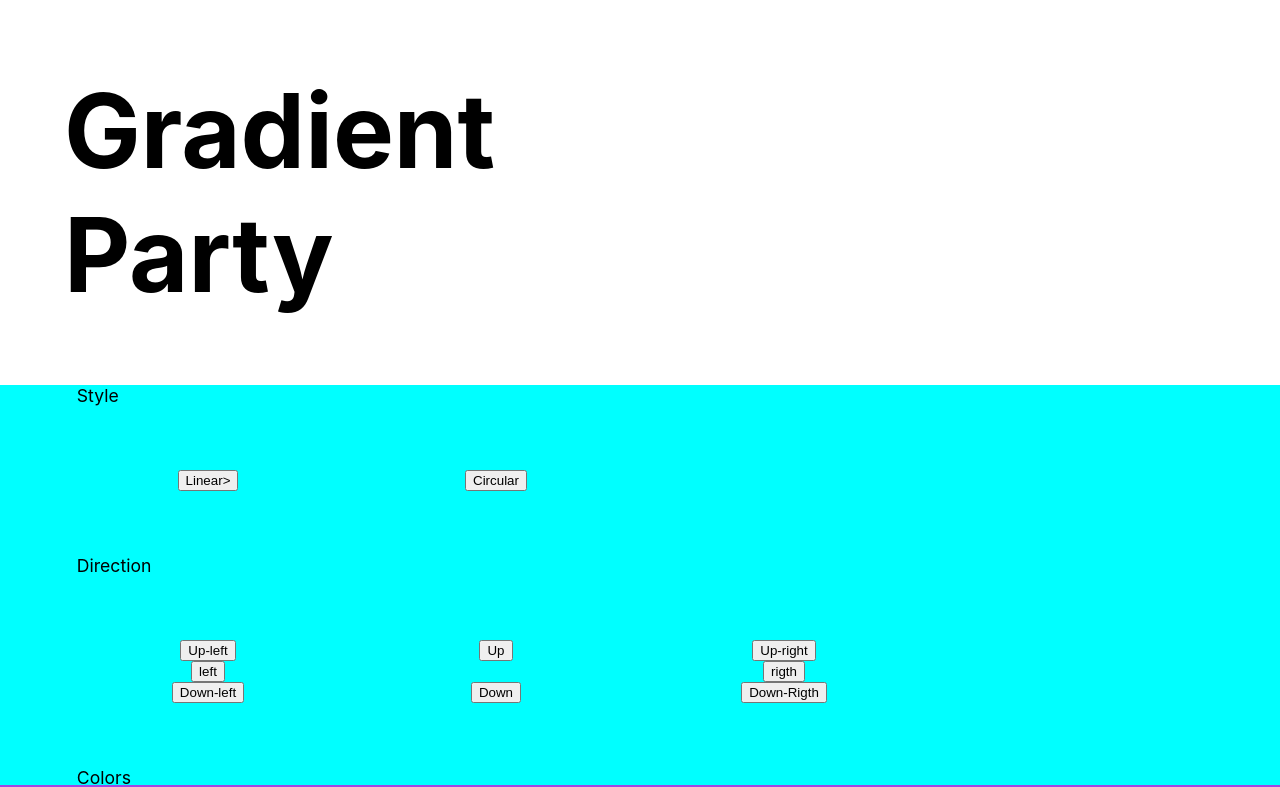
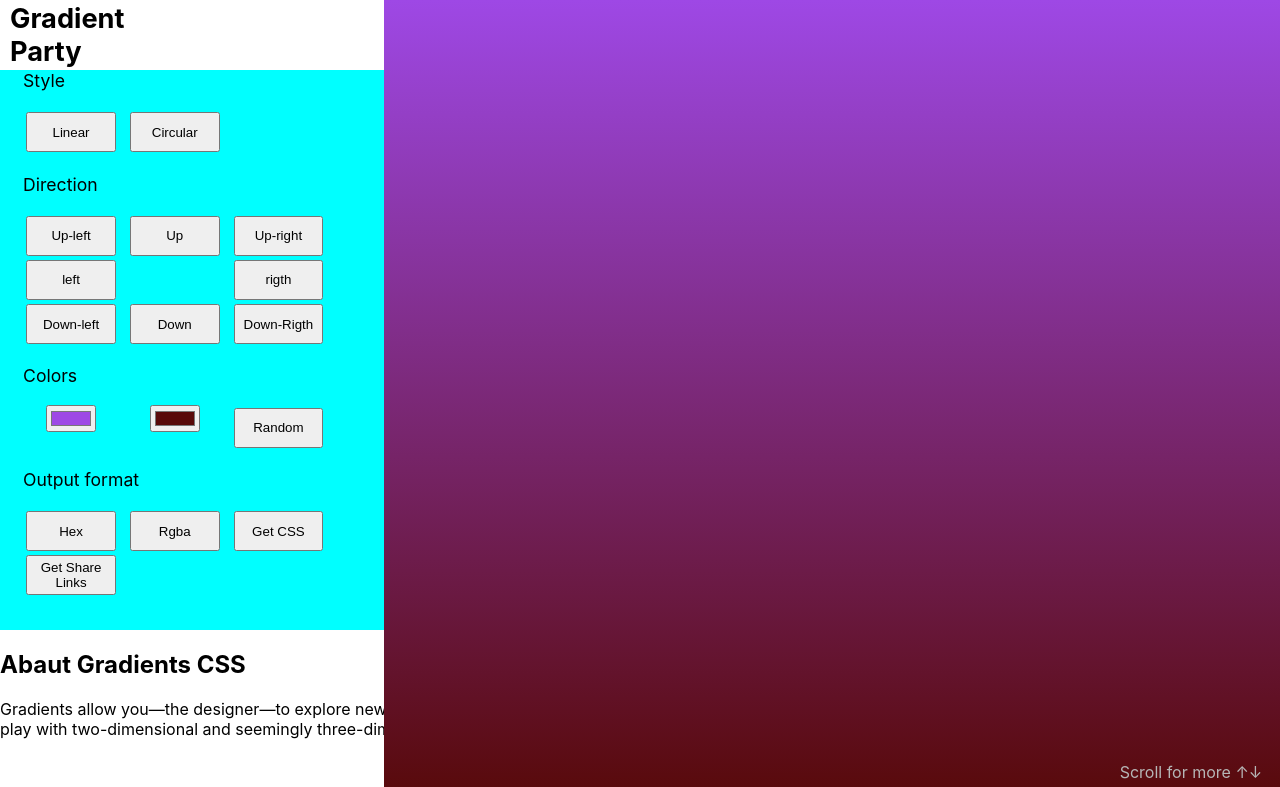
Before and after one commit to CarolinaCasas-zz/Gradient-party, a React (Create React App) app: page / in a window 1280 px wide. Shown: the top 787 px of the page. Built offline with nearby package versions, Linux system fonts and the light colour scheme.

Commit message:
responsiveDesktop

```diff
--- a/package.json
+++ b/package.json
@@ -7,6 +7,7 @@
     "@testing-library/react": "^12.1.2",
     "@testing-library/user-event": "^13.5.0",
     "react": "^17.0.2",
+    "react-copy-to-clipboard": "^5.0.4",
     "react-dom": "^17.0.2",
     "react-icons": "^4.3.1",
     "react-scripts": "5.0.0",
--- a/src/SectionPage/EditGradiantBar.css
+++ b/src/SectionPage/EditGradiantBar.css
@@ -19,7 +19,7 @@
 
 .EditBar_groupButtons_grid{
     display: grid;
-    grid-template-columns: 25% 25% 25%;
+    grid-template-columns: 30% 30% 30%;
     justify-items: center;
     margin: 5%;
 }
@@ -31,6 +31,54 @@
 }
 
 .sampleColor{
+    align-items: flex-end;
+    display: flex;
+    height: 40vh;
+    justify-content: flex-end;
     width: 100vw;
-    height: 40vh;
 }
+
+.sampleColor_scrollMesagge{
+color: rgb(182, 182, 182);
+font-size: 100%;
+margin: 2%;
+}
+
+button{
+    width: 20vw;
+    height: 5vh;
+    margin-top: 2%;
+    margin-bottom: 2%;
+}
+
+
+@media only screen and (min-width: 800px) {
+
+    .contentSampleColor{
+display: flex;
+
+    }
+    .EditBar{
+        width:30vw; height:70vh;
+    }
+
+    .sampleColor{
+        position: absolute;
+        margin-left: 30%;
+        top: 0px;
+        height: 100vh;
+        width: 70vw;
+    }
+
+    .EditBar_groupButtons_grid{
+        grid-template-columns: 30% 30% 30%;
+        margin: 5%;
+    }
+
+    button{
+        width: 7vw;
+        height: 5vh;
+        margin-top: 2%;
+        margin-bottom: 2%;
+    }
+  }
--- a/src/SectionPage/EditGradiantBar.js
+++ b/src/SectionPage/EditGradiantBar.js
@@ -1,35 +1,36 @@
-/* eslint-disable react-hooks/exhaustive-deps */
 import React, { useState } from "react";
+import { CopyToClipboard } from "react-copy-to-clipboard"
 import "./EditGradiantBar.css";
 
 const EditGradiantBar = () => {
-   const [direction, setdirection]= useState("");
-   const [styles, setstyles]= useState("linear-gradient");
-   const [color1, setColor1]= useState("#9e48e5");
-   const [color2, setColor2]= useState("#580909");
+    const [direction, setdirection] = useState("");
+    const [styles, setstyles] = useState("linear-gradient");
+    const [color1, setColor1] = useState("#9e48e5");
+    const [color2, setColor2] = useState("#580909");
 
-let sampleColorStyle ={
-    backgroundImage: styles+"("+direction+color1+","+color2+")",
+
+    const sampleColorStyle = {
+        backgroundImage: styles + "(" + direction + color1 + "," + color2 + ")",
     };
 
     console.log(sampleColorStyle);
     return (
 
-        <>
+        <div className="contentSampleColor">
             <section className="EditBar">
 
                 <span className="EditBar_subtitle">Style</span>
-                <section className="EditBar_groupButtons_grid" onClick={(e)=>{setstyles(e.target.dataset.style)}}>
-                    <button data-style="linear-gradient">Linear></button>
+                <section className="EditBar_groupButtons_grid" onClick={(e) => { setstyles(e.target.dataset.style) }}>
+                    <button data-style="linear-gradient">Linear</button>
                     <button data-style="radial-gradient">Circular</button>
                 </section>
                 <span className="EditBar_subtitle" >Direction</span>
-                <section className="EditBar_groupButtons_grid" onClick={(e)=>{styles==="radial-gradient" ? setdirection(e.target.dataset.radialdirection): setdirection(e.target.dataset.direction)}}>
+                <section className="EditBar_groupButtons_grid" onClick={(e) => { styles === "radial-gradient" ? setdirection(e.target.dataset.radialdirection) : setdirection(e.target.dataset.direction) }}>
                     <button data-direction="to top left," data-radialdirection="at top left,">Up-left</button>
                     <button data-direction="to top," data-radialdirection="at top,">Up</button>
-                <button data-direction="to top right, "data-radialdirection="at top right,">Up-right</button>
+                    <button data-direction="to top right, " data-radialdirection="at top right,">Up-right</button>
                     <button data-direction="to left," data-radialdirection="at left,">left</button>
-                <button style={{visibility: styles==="radial-gradient"?"visible":"hidden"}} data-radialdirection="">center</button>
+                    <button style={{ visibility: styles === "radial-gradient" ? "visible" : "hidden" }} data-radialdirection="">center</button>
                     <button data-direction="to right," data-radialdirection="at right,">rigth</button>
                     <button data-direction="to bottom left," data-radialdirection="at bottom left,">Down-left</button>
                     <button data-direction="to bottom," data-radialdirection="at bottom,">Down</button>
@@ -37,21 +38,29 @@ console.log(sampleColorStyle);
                 </section>
                 <span className="EditBar_subtitle">Colors </span>
                 <section className="EditBar_groupButtons_grid">
-                    <input type="color" value={color1} onChange={(e)=>setColor1(e.target.value)}/>
-                    <input type="color" value={color2} onChange={(e)=>setColor2(e.target.value)}/>
+                    <input type="color" value={color1} onChange={(e) => setColor1(e.target.value)} />
+                    <input type="color" value={color2} onChange={(e) => setColor2(e.target.value)} />
                     <button>Random</button>
                 </section>
                 <span className="EditBar_subtitle">Output format</span>
                 <section className="EditBar_groupButtons_grid">
-                <button>click</button>
-                <button>click</button>
-                <button>click</button>
-                <button>click</button>
+                    <button>Hex</button>
+                    <button>Rgba</button>
+                    <CopyToClipboard text={"background:" + sampleColorStyle.backgroundImage}>
+                        <button>Get CSS</button>
+                    </CopyToClipboard>
+
+                    <CopyToClipboard text="enlace al despliegue">
+                        <button>Get Share Links</button>
+                    </CopyToClipboard>
+
                 </section>
             </section>
 
-            <div className="sampleColor" style={sampleColorStyle}>here</div>
-        </>
+            <div className="sampleColor" style={sampleColorStyle}>
+                <span className="sampleColor_scrollMesagge">Scroll for more ↑↓</span>
+            </div>
+        </div>
 
 
     )
--- a/src/SectionPage/Header.js
+++ b/src/SectionPage/Header.js
@@ -1,4 +1,4 @@
-
+import"./header.css"
 
 const Header =() =>{
 
--- /dev/null
+++ b/src/SectionPage/header.css
@@ -0,0 +1,11 @@
+.EditBar_title{
+    margin: 2px;
+    margin-left:10px ;
+    font-size: 170%;
+}
+
+@media only screen and (min-width: 800px) {
+    .EditBar_title{
+        width: 27vw;
+    }
+}
```
Also changed, not shown: 1 other file (tests, documents, lock files or other folders). Lines whose indentation alone changed are shown as unchanged.
